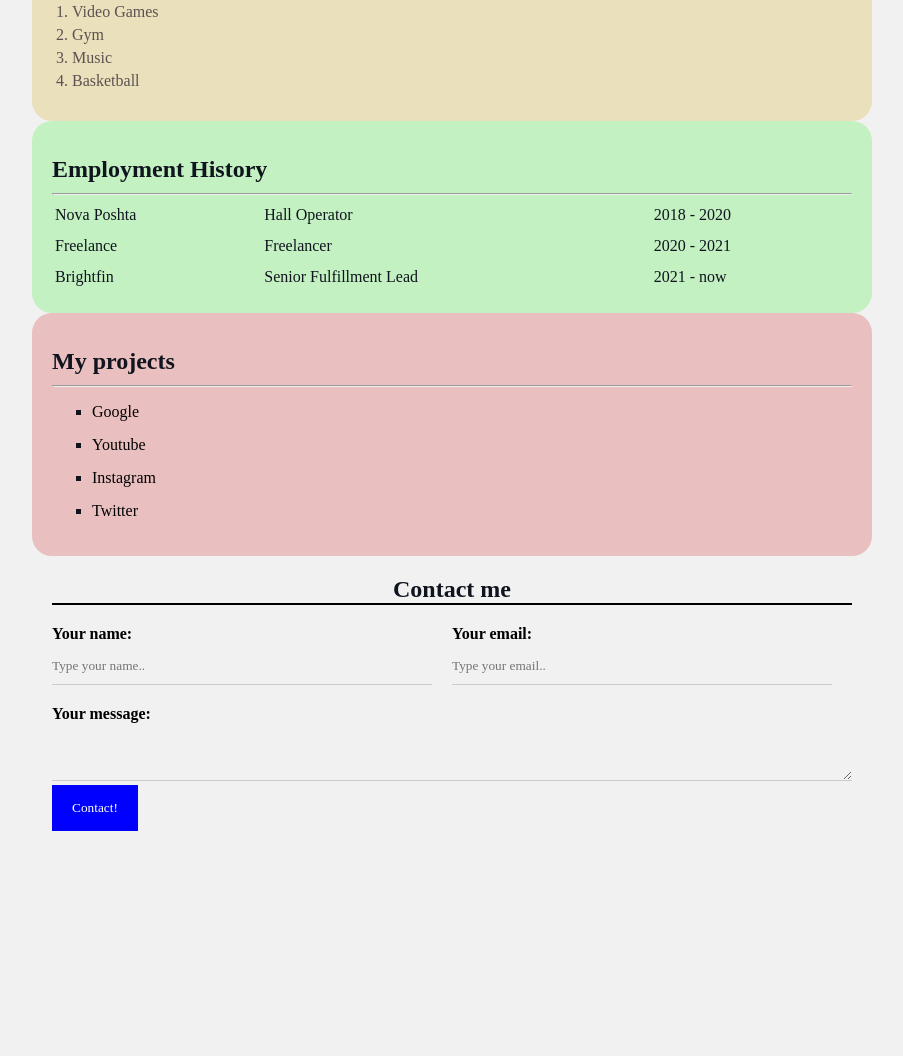
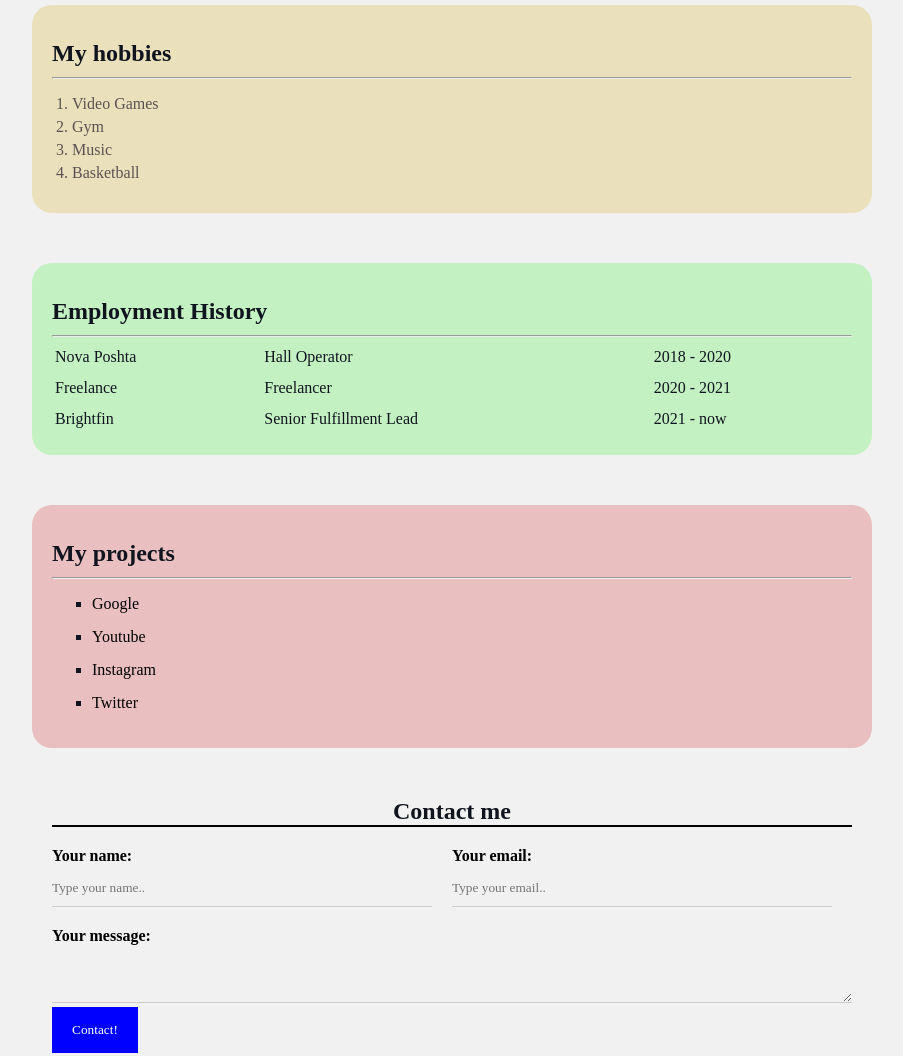
Before and after one commit to Daniil-Nasser/html-css-NO-JS-, a plain HTML site: page index.html in a window 1280 px wide. Shown: the part 306-1362 px from the top of the page, without its empty margins (188-1091 px from the left). Before the commit the page ends 1145 px from the top, so only its background shows below. Drawn offline with Linux system fonts and the light colour scheme.

Commit message:
margin upd

```diff
--- a/styles.css
+++ b/styles.css
@@ -14,7 +14,7 @@ body {
 .MainInfo {
     display: flex;
     margin-bottom: 20px;
-    margin: auto;
+    margin: 50px auto;
     max-width: 800px;
 }
 
@@ -99,7 +99,7 @@ a:visited {
     padding: 15px 20px;
     margin-bottom: 20px;
     border-radius: 20px;
-    margin: auto;
+    margin: 50px auto;
     max-width: 800px;
 }
 
@@ -130,7 +130,7 @@ a:visited {
 
 .contact {
     max-width: 800px;
-    margin: auto;
+    margin: 50px auto;
 }
 
 .contact h2 {
```
